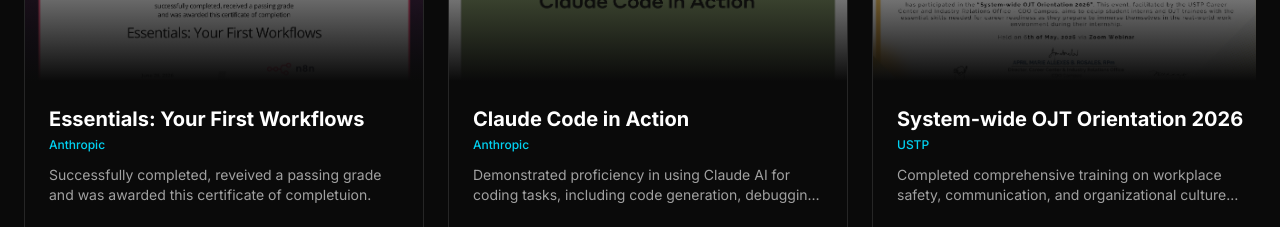
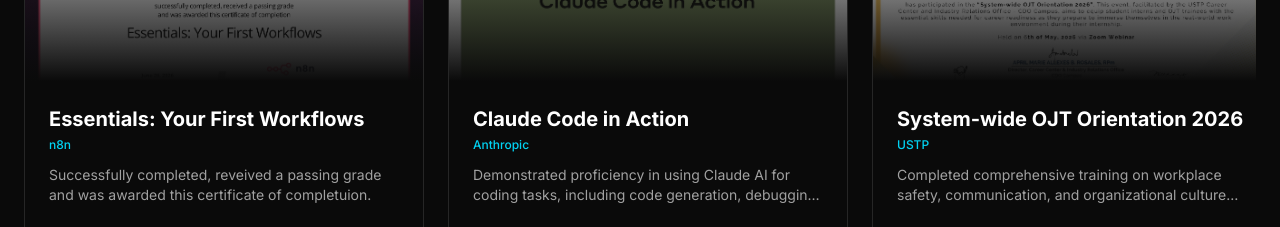
Before and after one commit to ken122704/portfolio, a Next.js app: page / in a window 1280 px wide. Shown: the part 4580-4807 px from the top of the page. Built offline with nearby package versions, Linux system fonts and the light colour scheme.

Commit message:
finalize certificate issuer

```diff
--- a/components/Certifications.tsx
+++ b/components/Certifications.tsx
@@ -32,7 +32,7 @@
   const certifications = [
     {
       title: "Essentials: Your First Workflows",
-      issuer: "Anthropic",
+      issuer: "n8n",
       date: "2026",
       description: "Successfully completed, reveived a passing grade and was awarded this certificate of completuion.",
       image: "/n8n-N8N101-Certificate.jpg"
```
